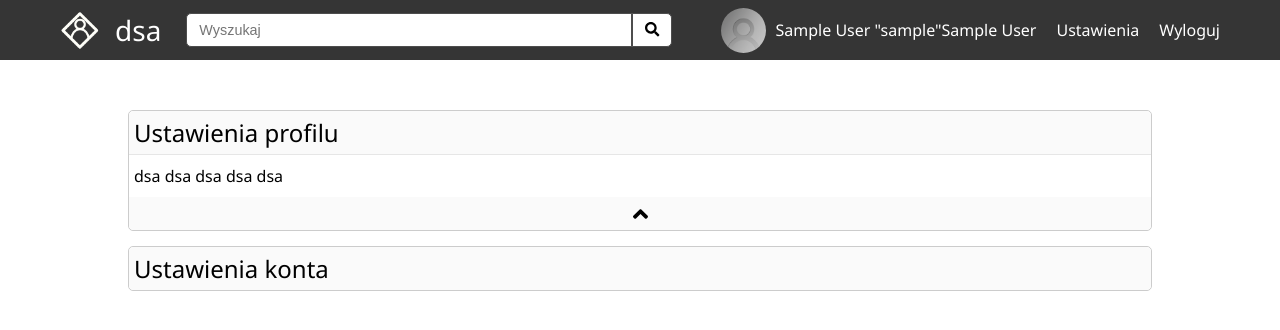
After one commit to MicKlu/skiti, a PHP site: page /ustawienia.php in a window 1280 px wide. The commit adds this page. Shown: the top 330 px of the page. Run offline with PHP 8.4, Linux system fonts and the light colour scheme; the visitor is signed in with stand-in values (Sample User, id 1).

Commit message:
Zwijane bloki do przechowywania kategorii ustawień

```diff
--- a/css/main.css
+++ b/css/main.css
@@ -117,10 +117,15 @@
 	padding: 5px;
 }
 
-#profile-container {
+#profile-container,
+#profile-settings {
 	width: 1024px;
 	margin: 100px auto;
 	position: relative;
+}
+
+#profile-settings {
+	margin: 50px auto;
 }
 
 #profile-header-container {
@@ -510,3 +515,39 @@
 	padding-top: 10px;
 	text-align: right;
 }
+
+.settings-panel {
+	margin-bottom: 15px;
+	border: 1px solid #cccccc;
+	border-radius: 5px;
+}
+
+.settings-panel-header {
+	padding: 5px;
+	border-bottom: 1px solid #e6e6e6;
+	background: #fafafa;
+	border-radius: 5px 5px 0 0;
+	cursor: pointer;
+	user-select: none;
+}
+
+.settings-panel.collapsed .settings-panel-header {
+	border-radius: 5px;
+	border-bottom: none;
+}
+
+.settings-panel-header h4 {
+	margin: 0;
+}
+
+.settings-panel-content {
+	padding: 10px 5px;
+}
+
+.settings-panel-collapse {
+	text-align: center;
+	background: #fafafa;
+	border-radius: 0 0 5px 5px;
+	font-size: 1.5rem;
+	cursor: pointer;
+}
--- a/header.php
+++ b/header.php
@@ -32,7 +32,7 @@
 				<?php if(isset($_SESSION["user_id"])) : ?>
 				<ul class="navbar-menu">
 					<li><a href="profil.php"><img class="navbar-user-avatar" src="img/avatar_placeholder.png" /><?php user_full_name(); ?></a></li>
-					<li><a href="#">Ustawienia</a></li>
+					<li><a href="ustawienia.php">Ustawienia</a></li>
 					<li><a href="logout.php">Wyloguj</a></li>
 				</ul>
 				<?php else : ?>
--- /dev/null
+++ b/ustawienia.php
@@ -0,0 +1,32 @@
+<?php
+	session_start();
+	if(!isset($_SESSION["user_id"]))
+	{
+		header("Location: index.php");
+		die();
+	}
+?>
+<?php require "header.php" ?>
+<main id="profile-settings">
+	<form>
+		<div class="settings-panel">
+			<div class="settings-panel-header">
+				<h4>Ustawienia profilu</h4>
+			</div>
+			<div class="settings-panel-content-wrapper">
+				<div class="settings-panel-content">dsa dsa dsa dsa dsa</div>
+				<div class="settings-panel-collapse"><i class="fas fa-angle-up"></i></div>
+			</div>
+		</div>
+		<div class="settings-panel">
+			<div class="settings-panel-header">
+				<h4>Ustawienia konta</h4>
+			</div>
+			<div class="settings-panel-content-wrapper">
+				<div class="settings-panel-content">dsa dsa dsa dsa dsa</div>
+				<div class="settings-panel-collapse"><i class="fas fa-angle-up"></i></div>
+			</div>
+		</div>
+	</form>
+</main>
+<?php require "footer.php" ?>
```
Also changed, not shown: scripts/main.js (+41 -0 lines).
